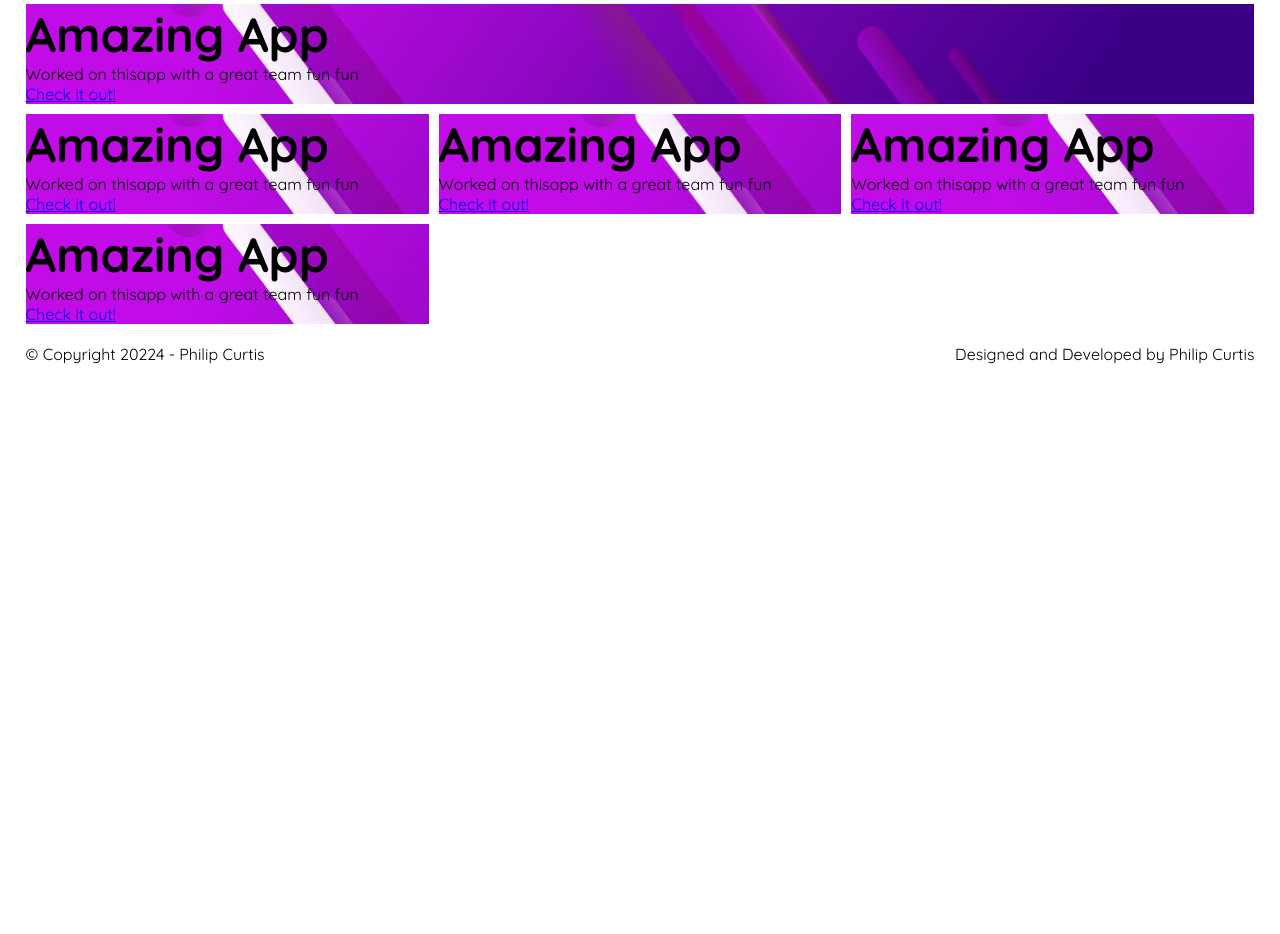
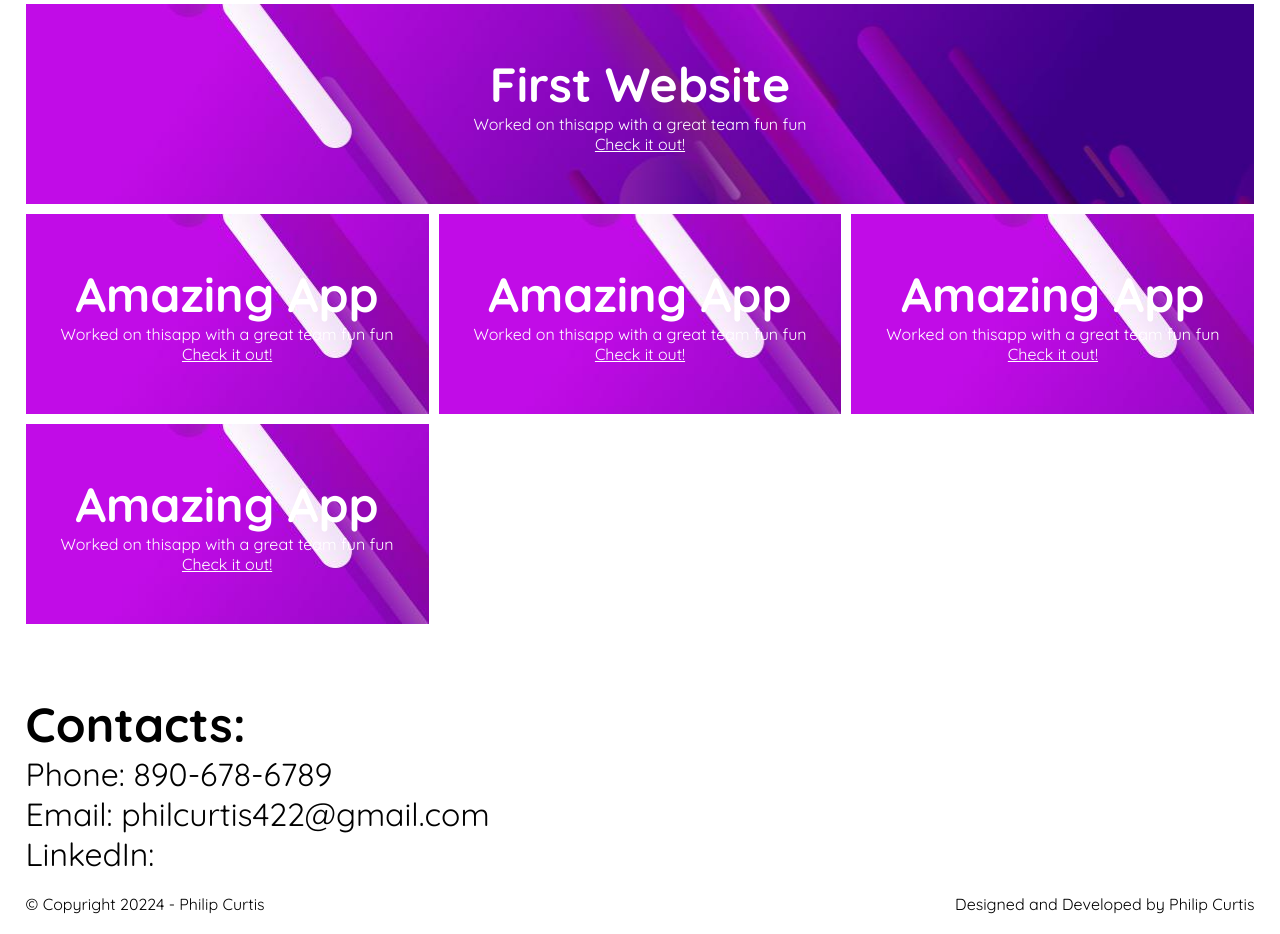
Before and after one commit to philcurtis4/portfolio_website_two, a plain HTML site: page index.html in a window 1280 px wide. Shown: the part 1477-2411 px from the top of the page. Before the commit the page ends 1861 px from the top, so only its background shows below. Drawn offline with Linux system fonts and the light colour scheme.

Commit message:
edited README file

```diff
--- a/css/style.css
+++ b/css/style.css
@@ -92,6 +92,7 @@ main p {
 
 section {
     padding: 0 2%;
+    padding-bottom: 70px;
 
 }
 section h3 {
@@ -108,6 +109,35 @@ section h3 {
     grid-column: 1 / 4;
 }
 
+.grid article .article-content {
+    display: flex;
+    flex-direction: column;
+    justify-content: center;
+    align-items: center;
+    height: 200px;
+    color: white;
+}
+
+.grid a {
+    color: white;
+}
+
+.grid a:hover {
+    color: red;
+}
+
+.contacts {
+    padding: 0 2%;
+}
+
+.contacts h3 {
+    font-size: 3rem;
+}
+
+.contacts p {
+    font-size: 2rem;
+}
+
 footer {
     display: flex;
     justify-content: space-between;
--- a/index.html
+++ b/index.html
@@ -14,7 +14,7 @@
             <nav>
                 <a href="#about-me">About</a>
                 <a href="#projects">Projects</a>
-                <a href="#">Contacts</a>
+                <a href="#contacts">Contacts</a>
             </nav>
         </header>
 
@@ -50,7 +50,7 @@
             <div class="grid">
                 <article class="main-article" style="background-image: url(./images/grid-background-image.jpg);">
                     <div class="article-content">
-                        <h3>Amazing App</h3>
+                        <h3>First Website</h3>
                     <p>Worked on thisapp with a great team fun fun</p>
                     <a href="https://philcurtis4.github.io/first_website/" target="_blank">Check it out!</a>
                     </div>
@@ -87,6 +87,13 @@
 
          </section>
 
+         <div id="contacts" class="contacts">
+            <h3>Contacts:</h3>
+            <p>Phone: 890-678-6789</p>
+            <p>Email: philcurtis422@gmail.com</p>
+            <p>LinkedIn: </p>
+         </div>
+
          <footer>
             <p>&copy; Copyright 20224 - Philip Curtis</p>
 
```
Also changed, not shown: images/screenshot-one.jpg (added), images/screenshot-three.jpg (added), images/screenshot-two.jpg (added), 1 other file.
